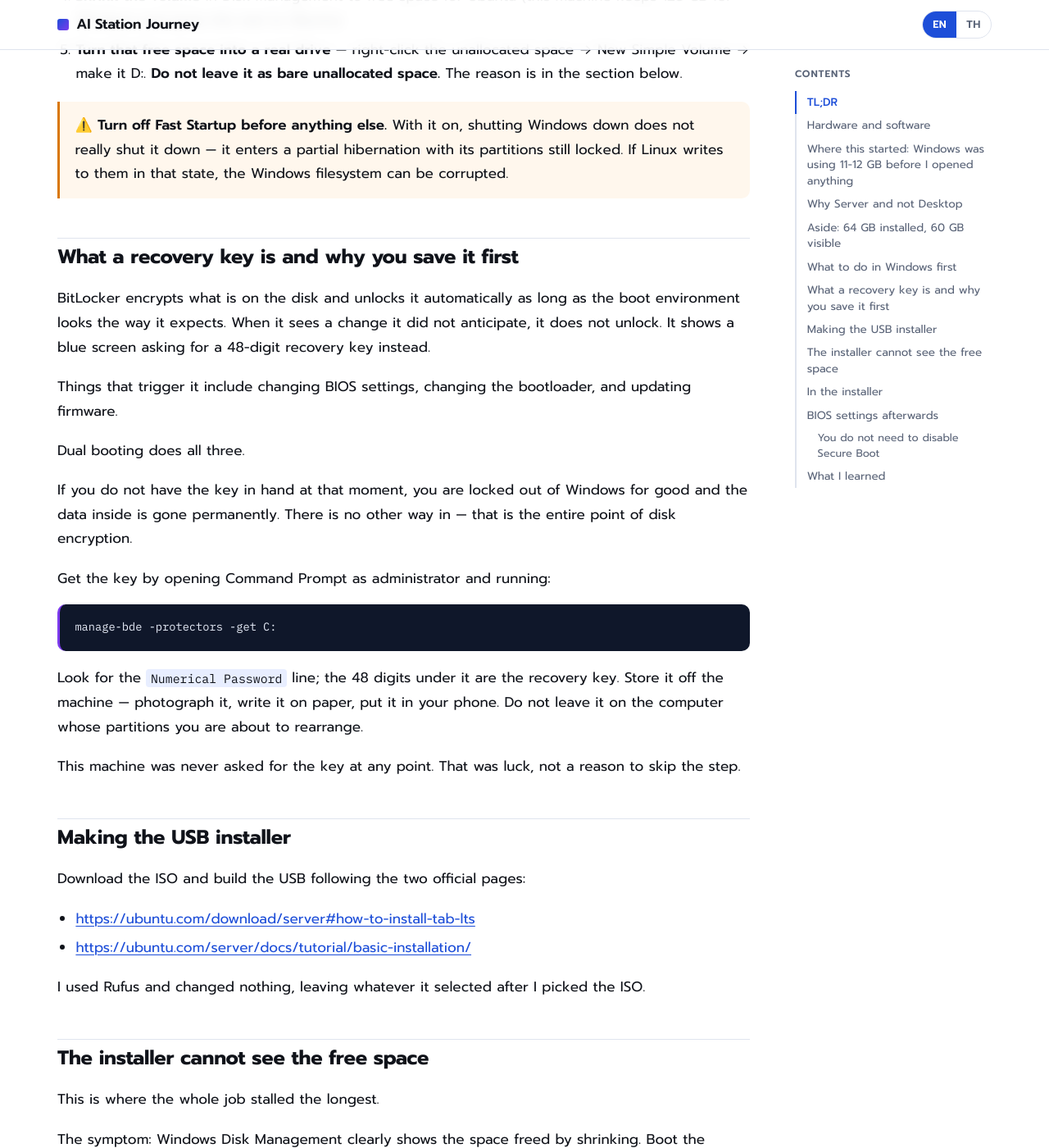
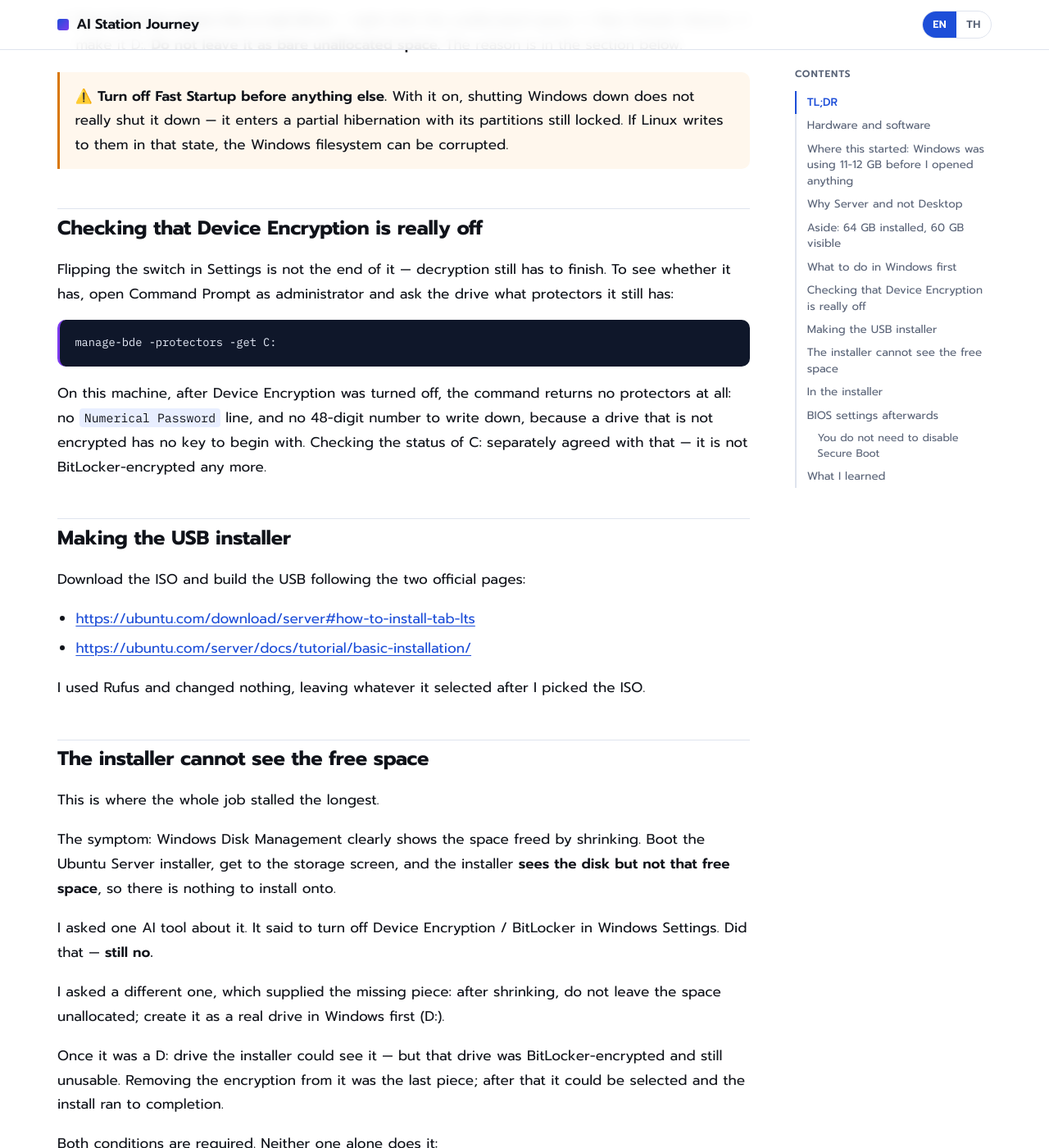
Before and after one commit to Patcharawadee-i/Patcharawadee-i.github.io, a Jekyll site: the page built from en/posts/ubuntu-server-dual-boot-windows-11-unallocated-space.md, in a window 1280 px wide and 1400 px high, scrolled down 4560 px. Shown: the whole window at 82% size. Built offline with Jekyll 4.4.1, drawn with Linux system fonts in a browser that asks for light colours; some of the changed text lies outside the part shown.

Commit message:
Drop the recovery key section from the dual boot post
Verified on the machine: after Device Encryption is turned off,
manage-bde -protectors -get C: returns no protectors and C: is no
longer BitLocker-encrypted, so there is no recovery key to save.

- remove the "what a recovery key is" section in both languages,
  replaced with a section on verifying decryption actually finished
- drop the recovery key step from the Windows prep list and the
  gotchas table
- rewrite the Secure Boot rationale, which relied on BitLocker
  demanding a key after a BIOS change
- replace the "state of C: is unknown" callout with what is now known:
  the Settings switch is not per-drive, it decrypts the whole machine

Co-Authored-By: Claude Opus 5 <noreply@anthropic.com>
Claude-Session: https://claude.ai/code/session_01CFhfdbFc4mCAnJfcFhPRkQ

````diff
--- a/en/posts/ubuntu-server-dual-boot-windows-11-unallocated-space.md
+++ b/en/posts/ubuntu-server-dual-boot-windows-11-unallocated-space.md
@@ -162,10 +162,9 @@ In this order. Do not skip any of it.
    This machine runs Windows 11 Pro, which also has the full BitLocker panel at
    Control Panel → BitLocker Drive Encryption, but the Settings toggle above was enough,
    so I never opened it.
-3. **Save your BitLocker recovery key** — how, in the next section
-4. **Shrink the volume** in Disk Management to free space for Ubuntu
+3. **Shrink the volume** in Disk Management to free space for Ubuntu
    (this machine keeps 128 GB for Windows and gives the rest to Ubuntu)
-5. **Turn that free space into a real drive** — right-click the unallocated space →
+4. **Turn that free space into a real drive** — right-click the unallocated space →
    New Simple Volume → make it D:. **Do not leave it as bare unallocated space.**
    The reason is in the section below.
 
@@ -174,33 +173,20 @@ In this order. Do not skip any of it.
 > locked. If Linux writes to them in that state, the Windows filesystem can be corrupted.
 {: .warn}
 
-## What a recovery key is and why you save it first
+## Checking that Device Encryption is really off
 
-BitLocker encrypts what is on the disk and unlocks it automatically as long as the boot
-environment looks the way it expects. When it sees a change it did not anticipate, it does
-not unlock. It shows a blue screen asking for a 48-digit recovery key instead.
-
-Things that trigger it include changing BIOS settings, changing the bootloader, and
-updating firmware.
-
-Dual booting does all three.
-
-If you do not have the key in hand at that moment, you are locked out of Windows for good
-and the data inside is gone permanently. There is no other way in — that is the entire
-point of disk encryption.
-
-Get the key by opening Command Prompt as administrator and running:
+Flipping the switch in Settings is not the end of it — decryption still has to finish. To
+see whether it has, open Command Prompt as administrator and ask the drive what protectors
+it still has:
 
 ```
 manage-bde -protectors -get C:
 ```
 
-Look for the `Numerical Password` line; the 48 digits under it are the recovery key. Store
-it off the machine — photograph it, write it on paper, put it in your phone. Do not leave
-it on the computer whose partitions you are about to rearrange.
-
-This machine was never asked for the key at any point. That was luck, not a reason to skip
-the step.
+On this machine, after Device Encryption was turned off, the command returns no protectors
+at all: no `Numerical Password` line, and no 48-digit number to write down, because a drive
+that is not encrypted has no key to begin with. Checking the status of C: separately agreed
+with that — it is not BitLocker-encrypted any more.
 
 ## Making the USB installer
 
@@ -222,11 +208,8 @@ not that free space**, so there is nothing to install onto.
 I asked one AI tool about it. It said to turn off Device Encryption / BitLocker in Windows
 Settings. Did that — **still no.**
 
-I asked a different one, which added two more things:
-
-1. After shrinking, do not leave the space unallocated; create it as a real drive in
-   Windows first (D:)
-2. Save the BitLocker recovery key before doing anything else
+I asked a different one, which supplied the missing piece: after shrinking, do not leave
+the space unallocated; create it as a real drive in Windows first (D:).
 
 Once it was a D: drive the installer could see it — but that drive was BitLocker-encrypted
 and still unusable. Removing the encryption from it was the last piece; after that it could
@@ -240,12 +223,11 @@ Both conditions are required. Neither one alone does it:
 | a real drive, but still BitLocker-encrypted | installer sees it, cannot use it |
 | a real drive with no BitLocker | selectable, installs fine |
 
-> ⚠️ **The limits of what I verified.** What this machine confirms is that **the partition
-> you hand to Ubuntu must not be BitLocker-encrypted**, and that turning off Device
-> Encryption in Settings made that true. I did not check whether C: was decrypted along
-> with it. So do not read this post as "turn off BitLocker everywhere and it works" — what
-> is confirmed to be necessary is that the target partition is not encrypted. The state of
-> C: remains an unknown here.
+> ⚠️ **The Settings shortcut decrypts the whole machine, not just the target drive.** What
+> is actually required is that **the partition you hand to Ubuntu is not BitLocker-encrypted**,
+> but the Device encryption switch in Settings is not per-drive. Checked afterwards, C: is
+> not encrypted either. If you want C: to stay encrypted, work drive by drive in
+> Control Panel → BitLocker Drive Encryption instead of using this shortcut.
 {: .warn}
 
 ## In the installer
@@ -297,9 +279,9 @@ SecureBoot enabled
 
 Ubuntu ships signed boot files, so it boots under Secure Boot directly.
 
-Leaving it alone buys more than a skipped step: changing that setting in the BIOS is
-exactly the kind of "the boot environment changed" event that makes BitLocker demand a
-recovery key. Not touching it means not taking that risk.
+Leaving it alone buys more than a skipped step: every BIOS setting you change is one more
+variable to walk back when something does not boot. If it installs with Secure Boot on,
+there is no reason to turn it off.
 
 ## What I learned
 
@@ -309,7 +291,6 @@ recovery key. Not touching it means not taking that risk.
 | target drive still BitLocker-encrypted | installer sees the drive but cannot use it | turn off Device Encryption and let decryption finish |
 | Fast Startup left on | Windows never really shuts down, partitions stay locked, filesystem corruption risk | turn it off before anything else |
 | creating a new EFI partition for Ubuntu | Windows may stop booting | reuse the ESP Windows already uses |
-| not saving the recovery key | if BitLocker ever asks, the Windows data is gone permanently | `manage-bde -protectors -get C:` and keep the 48 digits off the machine |
 | not installing OpenSSH during setup | you need a monitor and keyboard to continue | tick it on the software selection screen |
 | skipping boot priority / AC Power Loss | machine does not return after an outage, or returns into the wrong OS | set both in the BIOS while you are there |
 
````
Also changed, not shown: th/posts/ubuntu-server-dual-boot-windows-11-unallocated-space.md (+17 -36 lines).
